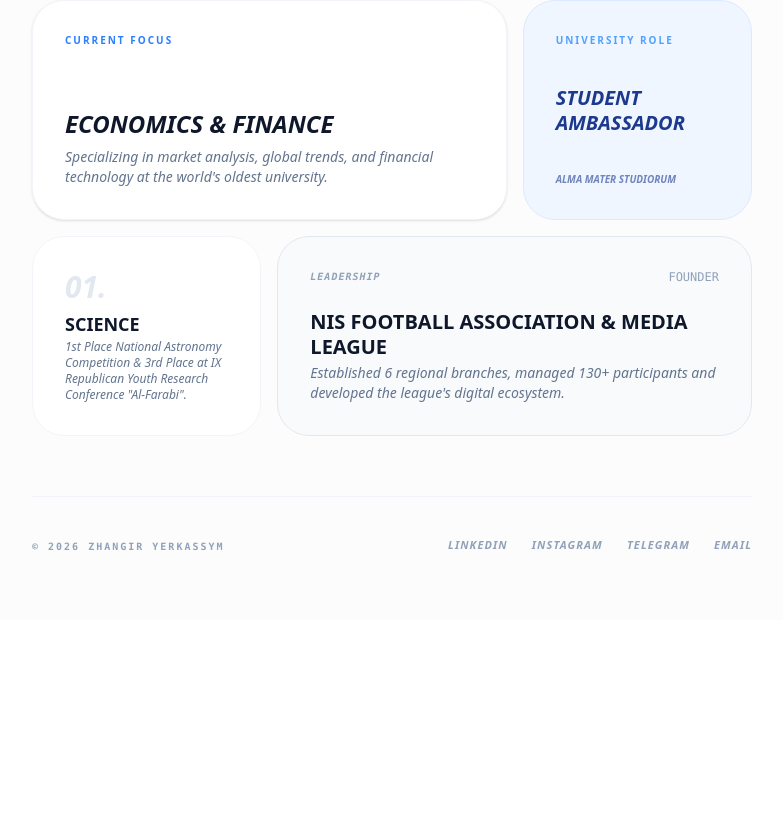
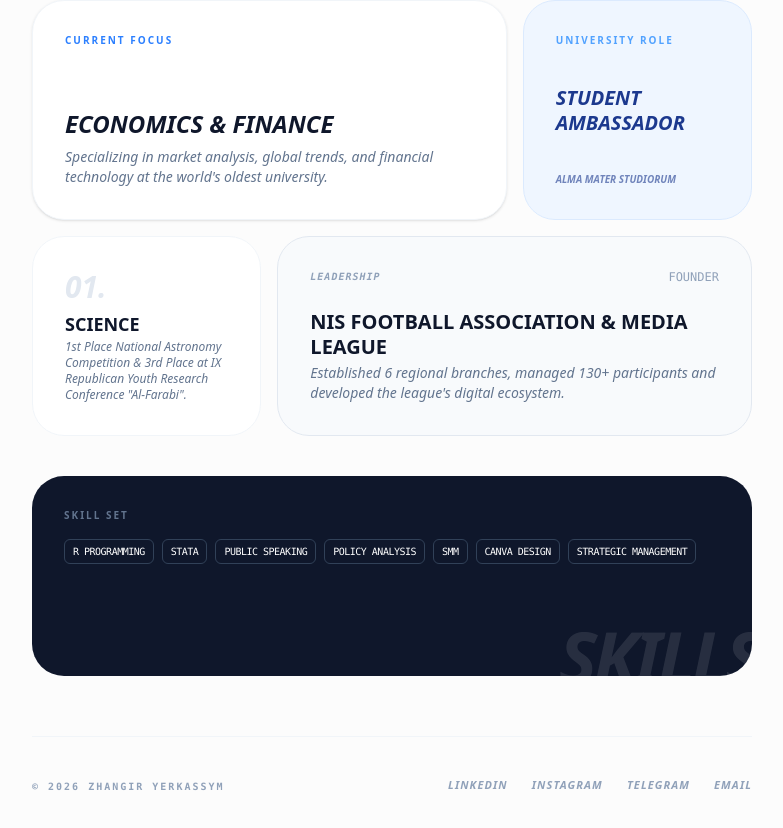
Before and after one commit to JuneiBrunei/jonyportfolio, a Next.js app: page / in a window 1280 px wide. Shown: the part 467-1295 px from the top of the page, without its empty margins (248-1031 px from the left). Before the commit the page ends 1087 px from the top, so only its background shows below. Built offline with nearby package versions, Linux system fonts and the light colour scheme.

Commit message:
final site version

```diff
--- a/app/page.tsx
+++ b/app/page.tsx
@@ -81,7 +81,33 @@ export default function Home() {
              </div>
           </div>
         </div>
-
+        <div className="p-8 rounded-[2rem] bg-slate-900 text-white flex flex-col justify-between group overflow-hidden relative min-h-[200px]">
+  <div className="relative z-10">
+    <h2 className="text-[10px] font-bold uppercase tracking-[0.2em] text-slate-500 mb-4">Skill Set</h2>
+    <div className="flex flex-wrap gap-2">
+      {[
+        'R Programming',
+        'Stata',
+        'Public Speaking',
+        'Policy Analysis',
+        'SMM',
+        'Canva Design',
+        'Strategic Management'
+      ].map((skill) => (
+        <span
+          key={skill}
+          className="text-[10px] px-2 py-1 border border-slate-700 rounded-md font-mono uppercase tracking-tighter hover:bg-white hover:text-black transition-all duration-300 cursor-default"
+        >
+          {skill}
+        </span>
+      ))}
+    </div>
+  </div>
+  {/* Фоновое слово для стиля */}
+  <div className="absolute -right-2 -bottom-4 text-7xl opacity-10 font-black italic select-none tracking-tighter">
+    SKILLS
+  </div>
+</div>
         {/* Footer */}
         <footer className="mt-15 pt-10 border-t border-slate-100 flex flex-col md:flex-row justify-between items-center gap-6 text-slate-400 font-bold">
           <div className="text-[10px] font-mono uppercase tracking-[0.2em]">
```
